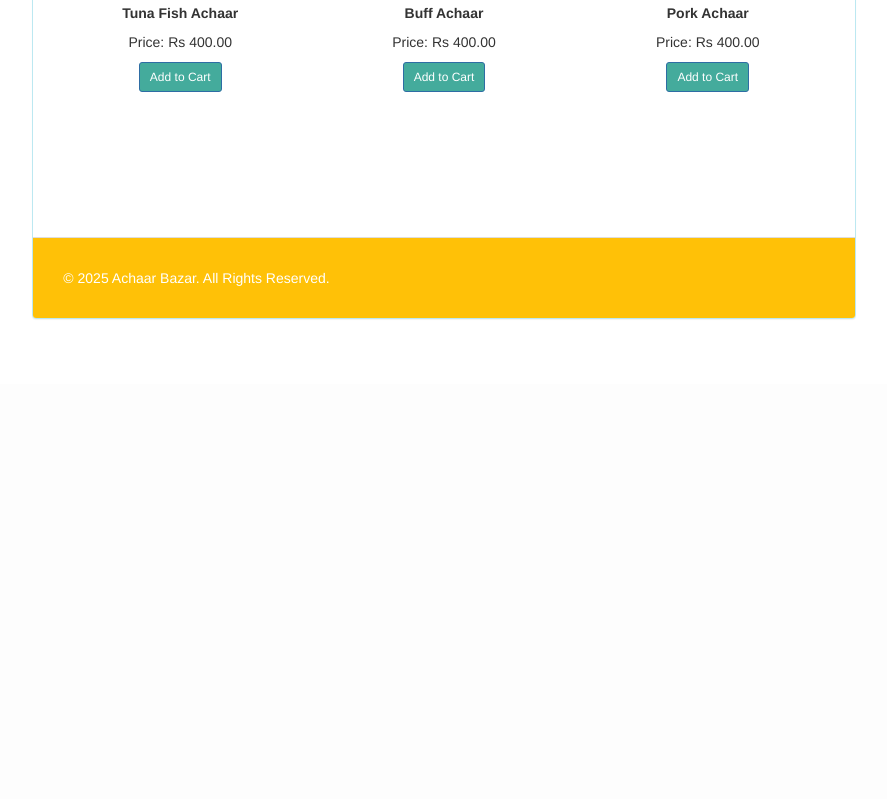
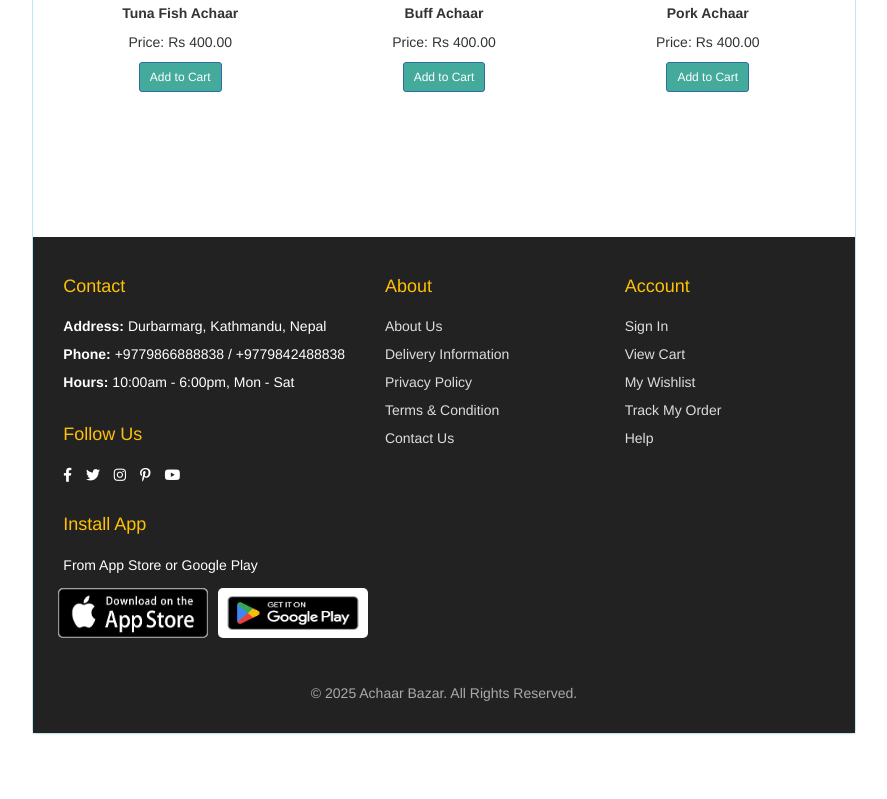
Before and after one commit to sumanatamang/Ecommerce-Website, a PHP site: page /profile.php in a window 1280 px wide. Shown: the part 1707-2506 px from the top of the page, without its empty margins (196-1083 px from the left). Before the commit the page ends 2026 px from the top, so only its background shows below. Run offline with PHP 8.4, Linux system fonts and the light colour scheme; a user stored in the database is signed in; data comes from the database, SQL or seed files in the repository; data that the repository does not hold is empty.

Commit message:
update footer

```diff
--- a/main.js
+++ b/main.js
@@ -184,7 +184,7 @@ $(document).ready(function () {
     });
 
     // ----------------- HERO SLIDER -----------------
-    let heroImages = ["product_images/achaar.jpg", "product_images/achaar.jpg", "product_images/achaar.jpg"];
+    let heroImages = ["./images/achaar.jpg", "./images/achaar.jpg", "./images/achaar.jpg"];
     let index = 0;
     setInterval(() => {
         $("#hero").css("background-image", `url(${heroImages[index]})`);
--- a/profile.php
+++ b/profile.php
@@ -165,7 +165,7 @@ if ($con->connect_error) {
                 </form>
 
                 <ul class="nav navbar-nav navbar-right">
-                    <!-- Single Cart Link -->
+                    <!-- Cart Link -->
                     <li>
                         <a href="cart.php">
                             <span class="glyphicon glyphicon-shopping-cart"></span> Cart
@@ -215,7 +215,7 @@ if ($con->connect_error) {
                             <a href="#products" class="btn btn-warning btn-lg">Shop Now</a>
                         </div>
                         <div class="hero-image">
-                            <img src="./product_images/banner.jpg" alt="Nepali Pickles">
+                            <img src="./images/banner.jpg" alt="Nepali Pickles">
                         </div>
                     </div>
                 </section>
@@ -225,8 +225,57 @@ if ($con->connect_error) {
                 <div class="panel panel-info" id="scroll">
                     <div class="panel-heading">Our Pickles</div>
                     <div class="panel-body" id="get_product"></div>
-                    <div class="panel-footer" style="margin-top:50px; padding:30px; background:#ffc107; color:white;">
-                        &copy; <?php echo date("Y"); ?> Achaar Bazar. All Rights Reserved.</div>
+                    <!-- Footer -->
+                    <footer class="sectionp1" style="margin-top:50px; padding:30px; background:#222; color:white;">
+                        <div class="col">
+                            <h4>Contact</h4>
+                            <p><strong>Address:</strong> Durbarmarg, Kathmandu, Nepal</p>
+                            <p><strong>Phone:</strong> +9779866888838 / +9779842488838</p>
+                            <p><strong>Hours:</strong> 10:00am - 6:00pm, Mon - Sat</p>
+                            <div class="follow">
+                                <h4>Follow Us</h4>
+                                <div class="icon">
+                                    <i class="fab fa-facebook-f"></i>
+                                    <i class="fab fa-twitter"></i>
+                                    <i class="fab fa-instagram"></i>
+                                    <i class="fab fa-pinterest-p"></i>
+                                    <i class="fab fa-youtube"></i>
+                                </div>
+                            </div>
+                        </div>
+
+                        <div class="col">
+                            <h4>About</h4>
+                            <a href="#">About Us</a>
+                            <a href="#">Delivery Information</a>
+                            <a href="#">Privacy Policy</a>
+                            <a href="#">Terms & Condition</a>
+                            <a href="#">Contact Us</a>
+                        </div>
+
+                        <div class="col">
+                            <h4>Account</h4>
+                            <a href="#">Sign In</a>
+                            <a href="#">View Cart</a>
+                            <a href="#">My Wishlist</a>
+                            <a href="#">Track My Order</a>
+                            <a href="#">Help</a>
+                        </div>
+
+                        <div class="col install">
+                            <h4>Install App</h4>
+                            <p>From App Store or Google Play</p>
+                            <div class="row">
+                                <img src="./images/appstore.jpg" width="150" height="50" alt="">
+                                <img src="./images/googleplay.jpg" width="150" height="50" alt="">
+                            </div>
+                        </div>
+
+                        <div class="copyright">
+                            &copy; <?php echo date("Y"); ?> Achaar Bazar. All Rights Reserved.
+                        </div>
+                    </footer>
+
 
                 </div>
             </div>
--- a/style.css
+++ b/style.css
@@ -186,15 +186,92 @@
 	transform: scale(1.05);
 }
 
-/* ------------------- Footer ------------------- */
-footer {
-	background: #ff9800;
-	color: white;
-	padding: 40px 0;
-	margin-top: 50px;
-	text-align: center;
-	font-size: 16px;
+/* Footer */
+.sectionp1 {
+    padding: 30px 40px;
+    background: #222;
+    color: white;
+    display: flex;
+    flex-wrap: wrap;
+    justify-content: space-between;
 }
+
+footer .col {
+    display: flex;
+    flex-direction: column;
+    margin-bottom: 20px;
+    min-width: 200px;
+}
+
+footer h4 {
+    font-size: 18px;
+    padding-bottom: 10px;
+    color: #ffc107;
+}
+
+footer p {
+    font-size: 14px;
+    color: #fff;
+    margin: 0 0 8px 0;
+}
+
+footer a {
+    font-size: 14px;
+    text-decoration: none;
+    color: #ddd;
+    margin-bottom: 8px;
+}
+
+footer a:hover,
+footer .follow i:hover {
+    color: #ffc107;
+}
+
+footer .follow {
+    margin-top: 15px;
+}
+
+footer .follow i {
+    color: #fff;
+    padding-right: 10px;
+    cursor: pointer;
+}
+
+footer .install img {
+    margin: 5px 0;
+    border-radius: 5px;
+}
+
+footer .row {
+    display: flex;
+    gap: 10px;
+}
+
+footer .copyright {
+    width: 100%;
+    text-align: center;
+    margin-top: 20px;
+    font-size: 14px;
+    color: #aaa;
+}
+
+/* Responsive */
+@media (max-width: 768px) {
+    .sectionp1 {
+        flex-direction: column;
+        text-align: center;
+        padding: 20px;
+    }
+
+    footer .col {
+        align-items: center;
+    }
+
+    footer .row {
+        justify-content: center;
+    }
+}
+
 
 /* ------------------- Inputs ------------------- */
 .product-card input.qty {
```
Also changed, not shown: index.php (+50 -3 lines), login_form.php (+6 -3 lines), images/achaar.jpg (renamed from product_images/achaar.jpg), images/appstore.jpg (added), images/banner.jpg (renamed from product_images/banner.jpg), images/googleplay.jpg (added).
